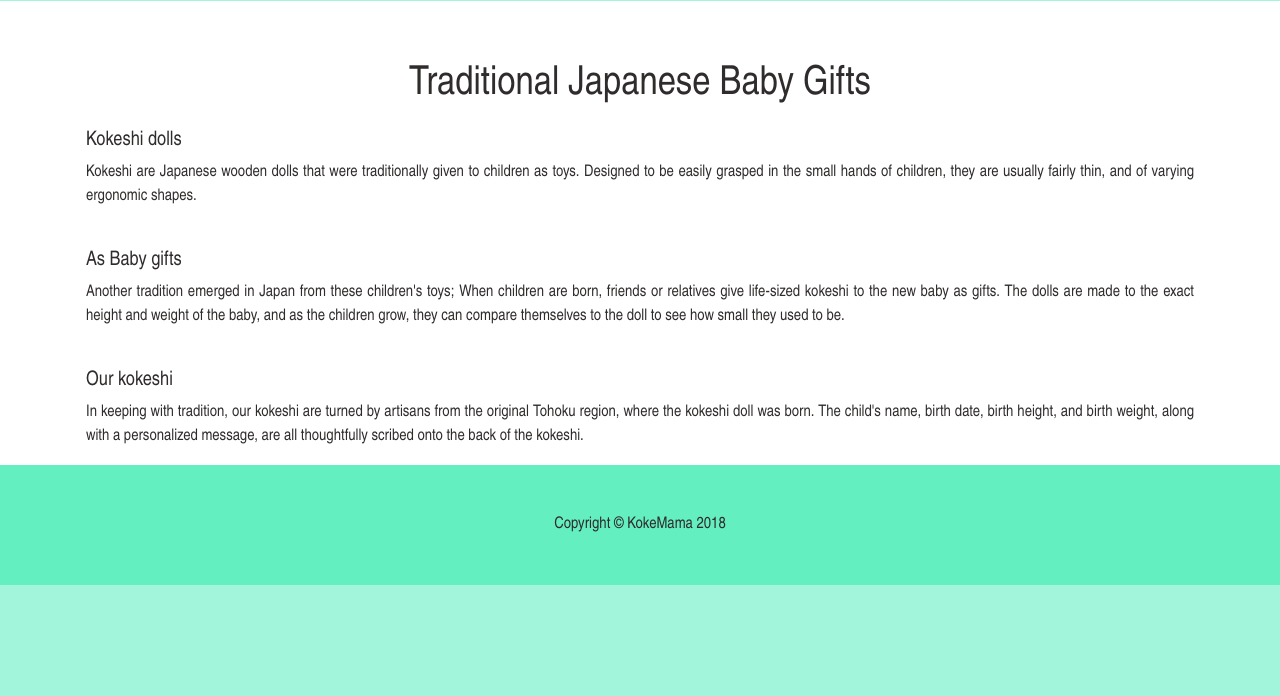
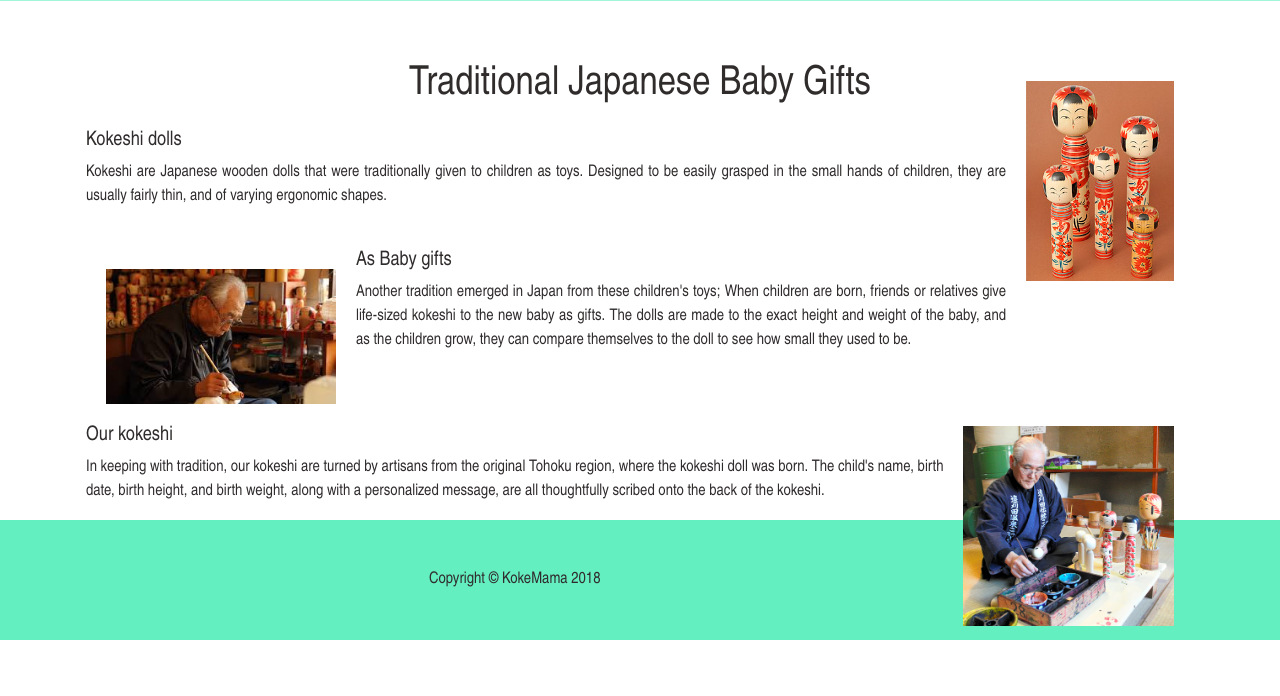
Before and after one commit to mwhitman189/Kokeshi, a Flask app: page / in a window 1280 px wide. Shown: the part 639-1335 px from the top of the page. Before the commit the page ends 1224 px from the top, so only its background shows below. Run offline with Flask 2, Linux system fonts and the light colour scheme; some libraries are stand-ins or nearby versions; some web fonts are replaced.

Commit message:
Add images to home page

```diff
--- a/static/css/styles.css
+++ b/static/css/styles.css
@@ -149,6 +149,29 @@ p {
     background-image: url("../img/yamagata_kokeshi(cut).svg");
     transition: .5s ease-in-out 0s; }
 
+.clear {
+  clear: both; }
+
+.img-old-dude {
+  position: relative;
+  float: left;
+  width: 230px;
+  margin: 20px; }
+
+.img-five-kokeshi {
+  position: relative;
+  bottom: 100px;
+  float: right;
+  height: 200px;
+  margin: 20px; }
+
+.img-artisan {
+  position: relative;
+  bottom: 50px;
+  float: right;
+  height: 200px;
+  margin: 20px; }
+
 .design-form {
   width: 90%; }
 
--- a/static/scss/styles.scss
+++ b/static/scss/styles.scss
@@ -208,6 +208,33 @@ p {
   }
 }
 
+.clear {
+  clear: both;
+}
+
+.img-old-dude {
+  position: relative;
+  float: left;
+  width: 230px;
+  margin: 20px;
+}
+
+.img-five-kokeshi {
+  position: relative;
+  bottom: 100px;
+  float: right;
+  height: 200px;
+  margin: 20px;
+}
+
+.img-artisan {
+  position: relative;
+  bottom: 50px;
+  float: right;
+  height: 200px;
+  margin: 20px;
+}
+
 //***************
 //* Design Page *
 //***************
--- a/templates/home.html
+++ b/templates/home.html
@@ -12,26 +12,23 @@
     <h1 class="title center-text">Traditional Japanese Baby Gifts</h1>
     <section>
       <h3 class="lead">Kokeshi dolls</h3>
+      <img src="../static/img/five_kokeshi.jpg" alt="Five kokeshi on display" class="img-five-kokeshi">
       <p>Kokeshi are Japanese wooden dolls that were traditionally given to children as toys. Designed to be easily grasped in the small hands of children, they are usually fairly thin, and of varying ergonomic shapes.</p><br>
     </section>
     <section>
+      <img src="../static/img/old-dude.jpeg" alt="Artisan painting a kokeshi, surrounded by other kokeshi" class="img-old-dude">
       <h3 class="lead">As Baby gifts</h3>
-      <p>Another tradition emerged in Japan from these children's toys; When children are born, friends or relatives give life-sized kokeshi to the new baby as gifts. The dolls are made to the exact height and weight of the baby, and as the children grow, they can compare themselves to the doll to see how small they used to be.</p><br>
+      <p class="">Another tradition emerged in Japan from these children's toys; When children are born, friends or relatives give life-sized kokeshi to the new baby as gifts. The dolls are made to the exact height and weight of the baby, and as the children grow, they can compare themselves to the doll to see how small they used to be.</p><br>
     </section>
     <section>
-      <h3 class="lead">Our kokeshi</h3>
-      <p>In keeping with tradition, our kokeshi are turned by artisans from the original Tohoku region, where the kokeshi doll was born. The child's name, birth date, birth height, and birth weight, along with a personalized message, are all thoughtfully scribed onto the back of the kokeshi.</p>
+      <h3 class="lead clear">Our kokeshi</h3>
+      <img src="../static/img/kokeshi-artisan.jpg" alt="Kokeshi artisan painting kokeshi" class="img-artisan">
+      <p class="our-kokeshi">In keeping with tradition, our kokeshi are turned by artisans from the original Tohoku region, where the kokeshi doll was born. The child's name, birth date, birth height, and birth weight, along with a personalized message, are all thoughtfully scribed onto the back of the kokeshi.</p>
     </section>
   </section>
 </article>
 {% endblock %}
 
 
-{% block content_2 %}
-
-
+{% block scripts %}
 {% endblock %}
-
-{% block scripts %}
-
-{% endblock %}
```
Also changed, not shown: static/img/five_kokeshi.jpg (added), static/img/kokeshi-artisan.jpg (added), static/img/old-dude.jpeg (added).
